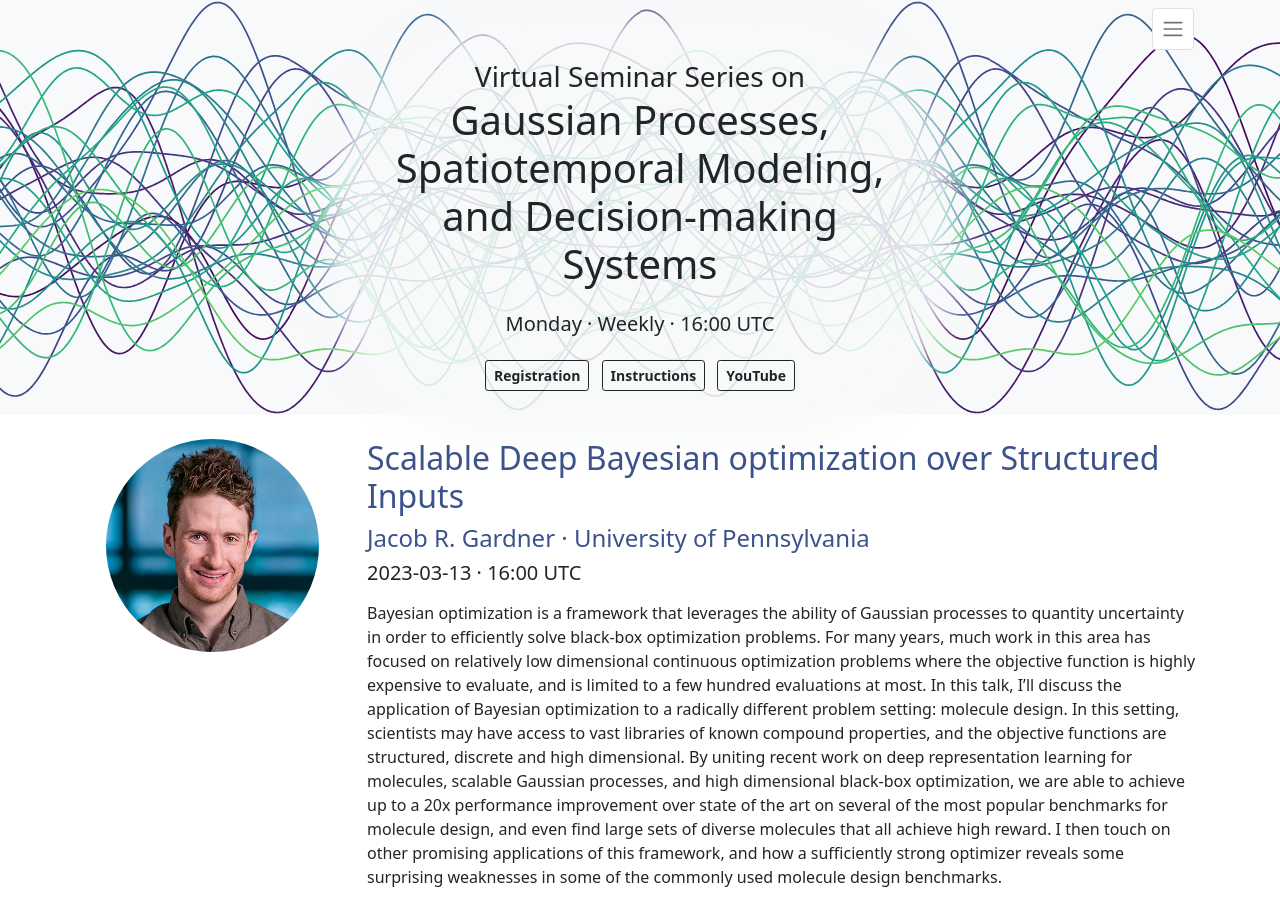
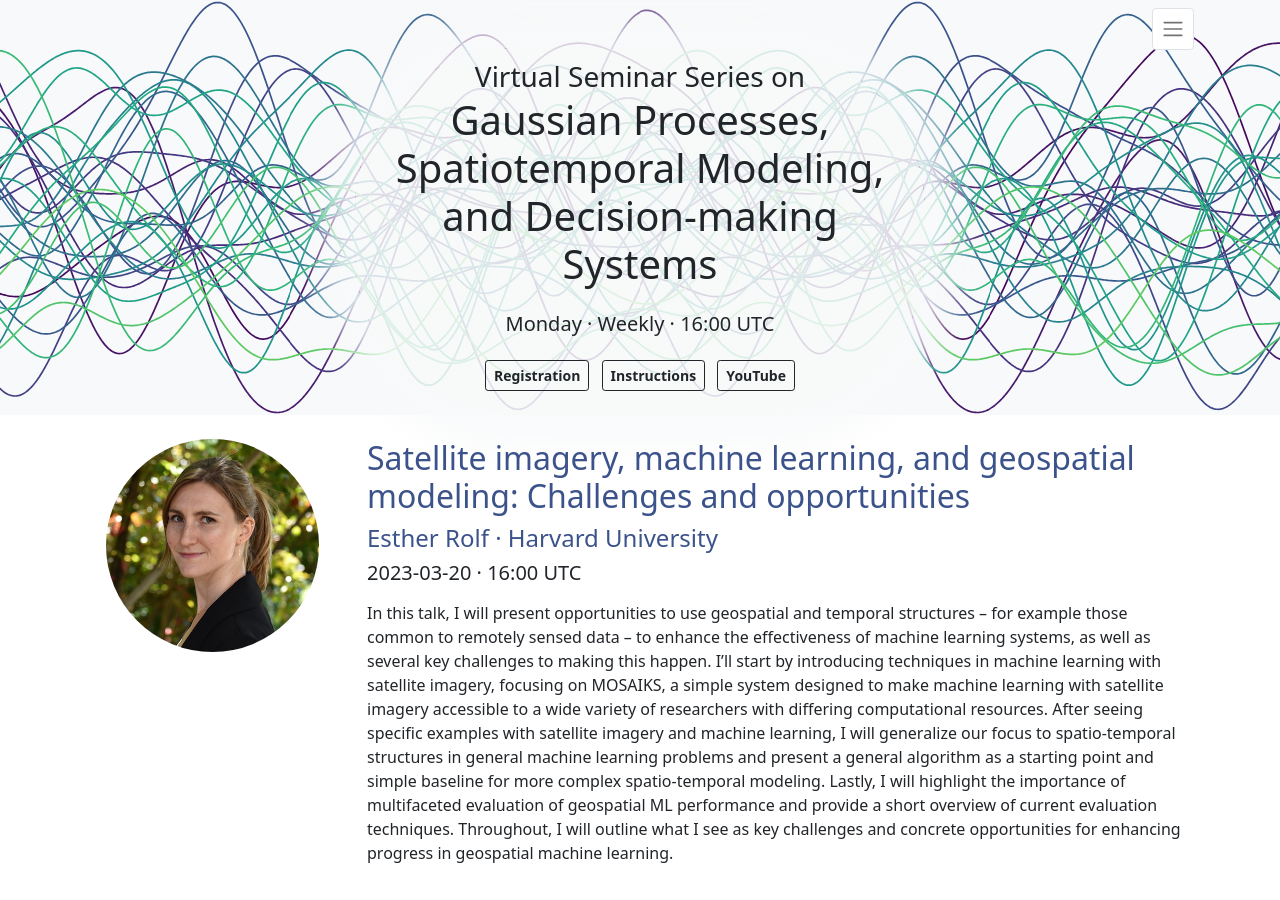
Before and after one commit to gp-seminar-series/gp-seminar-series.github.io, a Jekyll site: the page built from index.html, in a window 1280 px wide and 900 px high. Built offline with Jekyll 4.4.1, drawn with Linux system fonts in a browser that asks for light colours; nearby versions of some CDN libraries; some of the changed lines change nothing that is shown.

Commit message:
Fix highlight.

```diff
--- a/_posts/current/2023-03-13-jacob-gardner.md
+++ b/_posts/current/2023-03-13-jacob-gardner.md
@@ -3,7 +3,6 @@ author: Jacob R. Gardner
 title: Scalable Deep Bayesian optimization over Structured Inputs
 institution: University of Pennsylvania
 author_url: https://jacobrgardner.github.io
-highlight: true
 ---
 
 Bayesian optimization is a framework that leverages the ability of Gaussian processes to quantity uncertainty in order to efficiently solve black-box optimization problems. For many years, much work in this area has focused on relatively low dimensional continuous optimization problems where the objective function is highly expensive to evaluate, and is limited to a few hundred evaluations at most. In this talk, I'll discuss the application of Bayesian optimization to a radically different problem setting: molecule design. In this setting, scientists may have access to vast libraries of known compound properties, and the objective functions are structured, discrete and high dimensional. By uniting recent work on deep representation learning for molecules, scalable Gaussian processes, and high dimensional black-box optimization, we are able to achieve up to a 20x performance improvement over state of the art on several of the most popular benchmarks for molecule design, and even find large sets of diverse molecules that all achieve high reward. I then touch on other promising applications of this framework, and how a sufficiently strong optimizer reveals some surprising weaknesses in some of the commonly used molecule design benchmarks.
--- a/_posts/current/2023-03-20-esther-rolf.md
+++ b/_posts/current/2023-03-20-esther-rolf.md
@@ -3,6 +3,7 @@ author: Esther Rolf
 institution: Harvard University
 author_url: https://people.eecs.berkeley.edu/~erolf/
 title: "Satellite imagery, machine learning, and geospatial modeling: Challenges and opportunities"
+highlight: true
 ---
 
 In this talk, I will present opportunities to use geospatial and temporal structures -- for example those common to remotely sensed data -- to enhance the effectiveness of machine learning systems, as well as several key challenges to making this happen. I'll start by introducing techniques in machine learning with satellite imagery, focusing on MOSAIKS, a simple system designed to make machine learning with satellite imagery accessible to a wide variety of researchers with differing computational resources. After seeing specific examples with satellite imagery and machine learning, I will generalize our focus to spatio-temporal structures in general machine learning problems and present a general algorithm as a starting point and simple baseline for more complex spatio-temporal modeling. Lastly, I will highlight the importance of multifaceted evaluation of geospatial ML performance and provide a short overview of current evaluation techniques. Throughout, I will outline what I see as key challenges and concrete opportunities for enhancing progress in geospatial machine learning.
```
